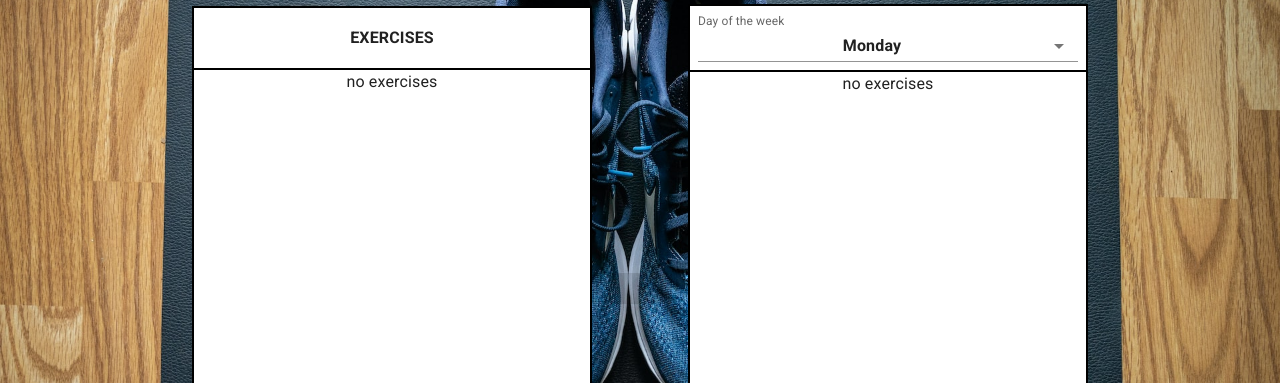
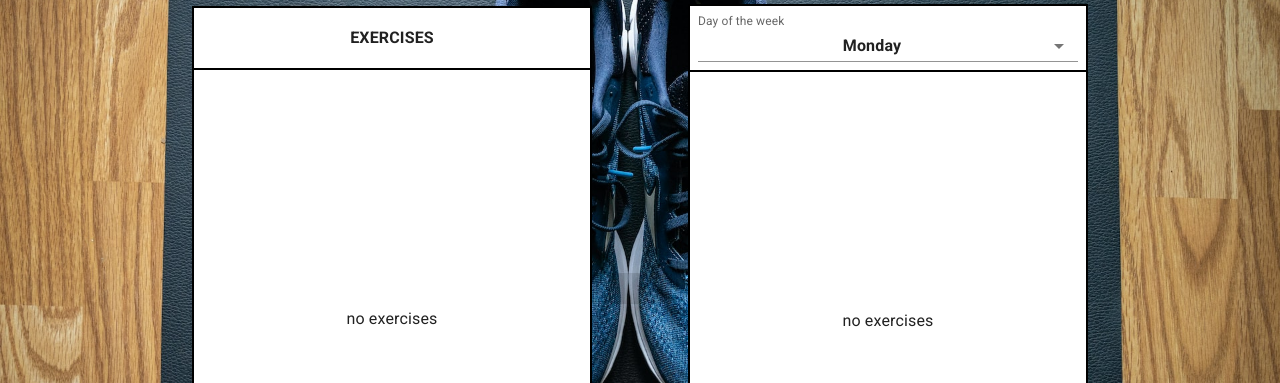
Before and after one commit to MaxDobisz/Workout-Builder-Tracker, a React (Create React App) app: page /builder in a window 1280 px wide. Shown: the part 153-536 px from the top of the page. Built offline with nearby package versions, Linux system fonts and the light colour scheme; no server answers.

Commit message:
center no exercises message

```diff
--- a/src/components/ExercisesTransfer.js
+++ b/src/components/ExercisesTransfer.js
@@ -120,8 +120,8 @@ export const ExercisesTransfer = () => {
     const customList = (items, right) => (
 
         // if items are from left render normal, otherwise render another
-        <Stack sx={{ width: 400, height: 500, overflow: 'auto', bgcolor: 'white', border: '2px solid black', borderTop: 'none', alignItems: 'center' }}>
-            {items && items.length === 0 ? <Box> no exercises </Box> : <ExerciseListItem items={items} checkedItems={checked} handleToggle={handleToggle} handleRemoveListItem={handleRemoveListItem} right={right} />
+        <Stack sx={{ width: 400, height: 500, overflow: 'auto', bgcolor: 'white', border: '2px solid black', borderTop: 'none', alignItems: 'center', position: 'relative' }}>
+            {items && items.length === 0 ? <Box sx={{ position: 'absolute', top: '50%', left: '50%', transform: 'translate(-50%, -50%)' }}> no exercises </Box> : <ExerciseListItem items={items} checkedItems={checked} handleToggle={handleToggle} handleRemoveListItem={handleRemoveListItem} right={right} />
             }
         </Stack >
     );
```
